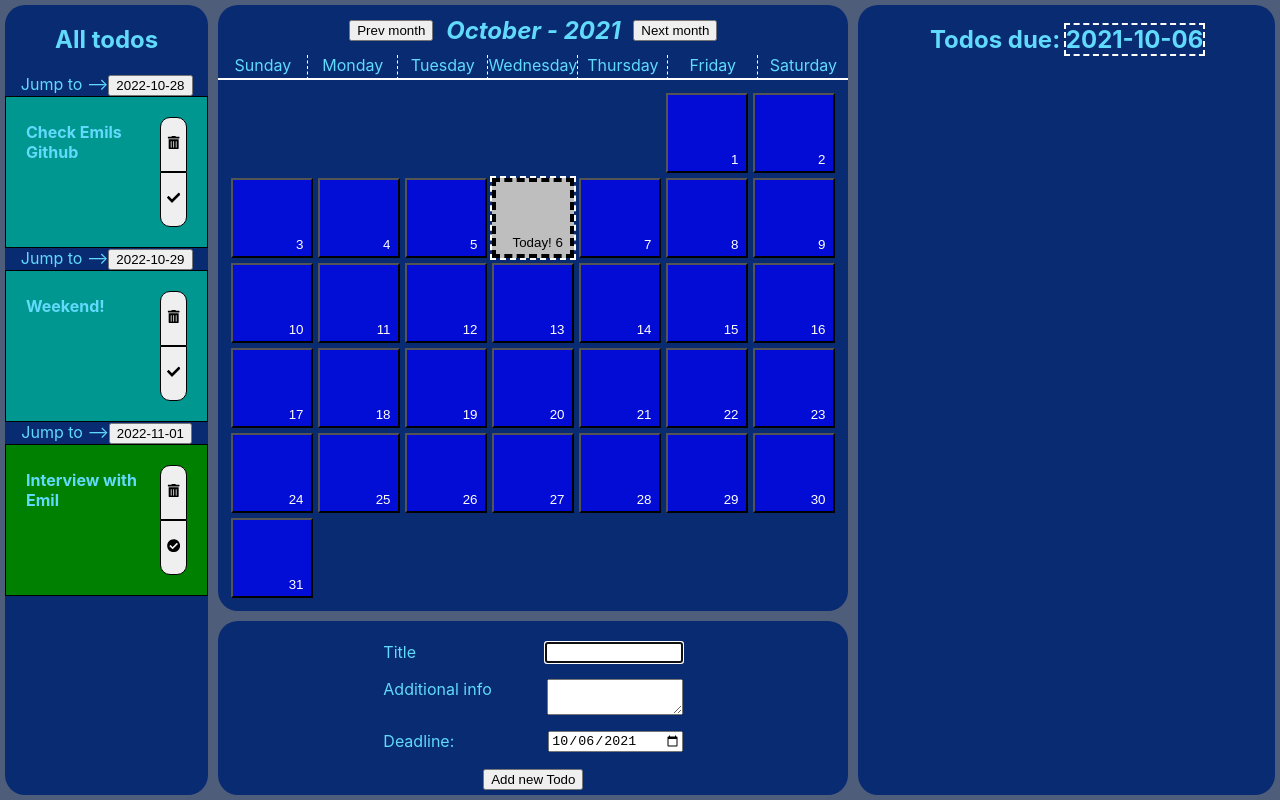
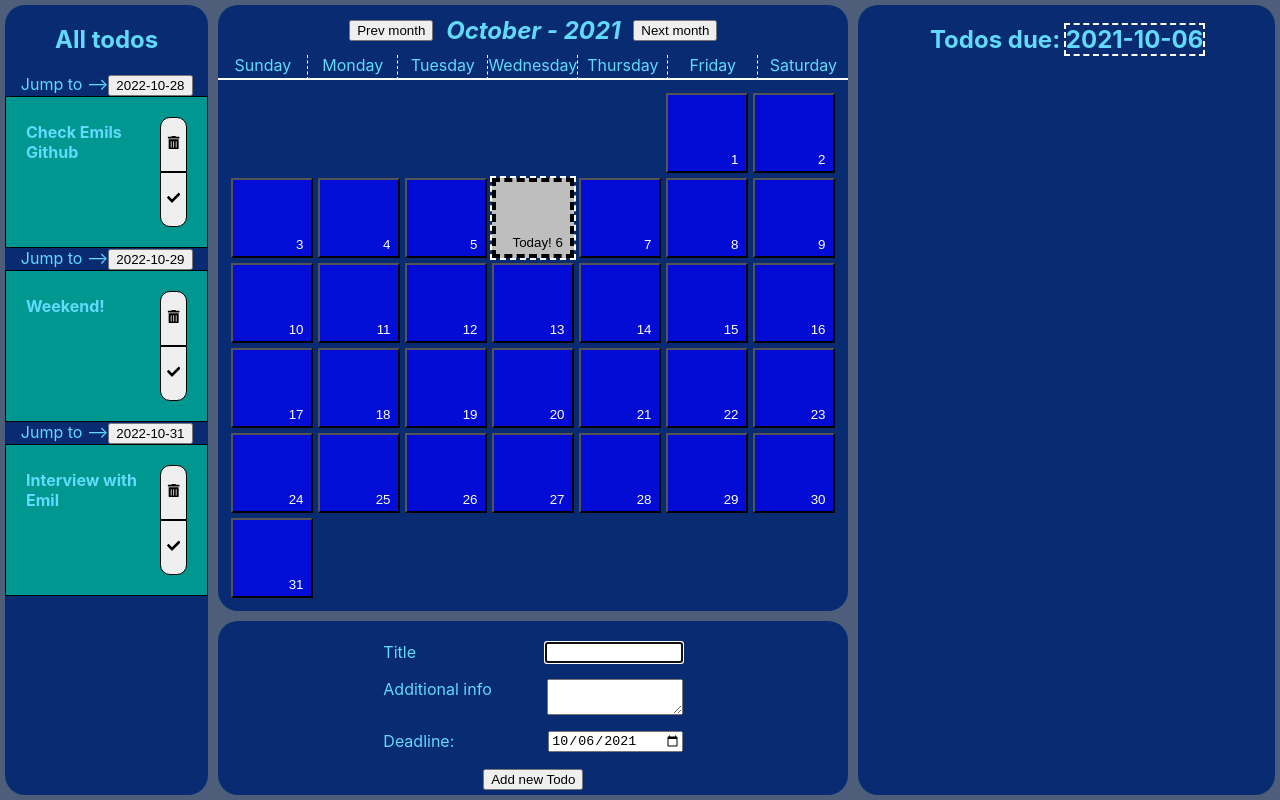
Before and after one commit to EmilNilsson12/typescript-todo-calendar, a React (Create React App) app: page / in a window 1280 px wide. Built offline with nearby package versions, Linux system fonts and the light colour scheme; no server answers.

Commit message:
Update autofill items

```diff
--- a/src/App.tsx
+++ b/src/App.tsx
@@ -18,8 +18,8 @@ const App: FunctionComponent = () => {
     {
       title: 'Interview with Emil',
       description: '',
-			deadline: '2022-11-01T09:26:23.673Z',
-			completed: true,
+      deadline: '2022-10-31T09:26:23.673Z',
+      completed: false,
       id: 'e1a17603-bda9-434f-974a-36ebc9b9b924',
     },
     {
--- /dev/null
+++ b/src/react-app-env.d.ts
@@ -0,0 +1 @@
+/// <reference types="react-scripts" />
```
Also changed, not shown: 1 other file (tests, documents, lock files or other folders). Lines whose indentation alone changed are shown as unchanged.
